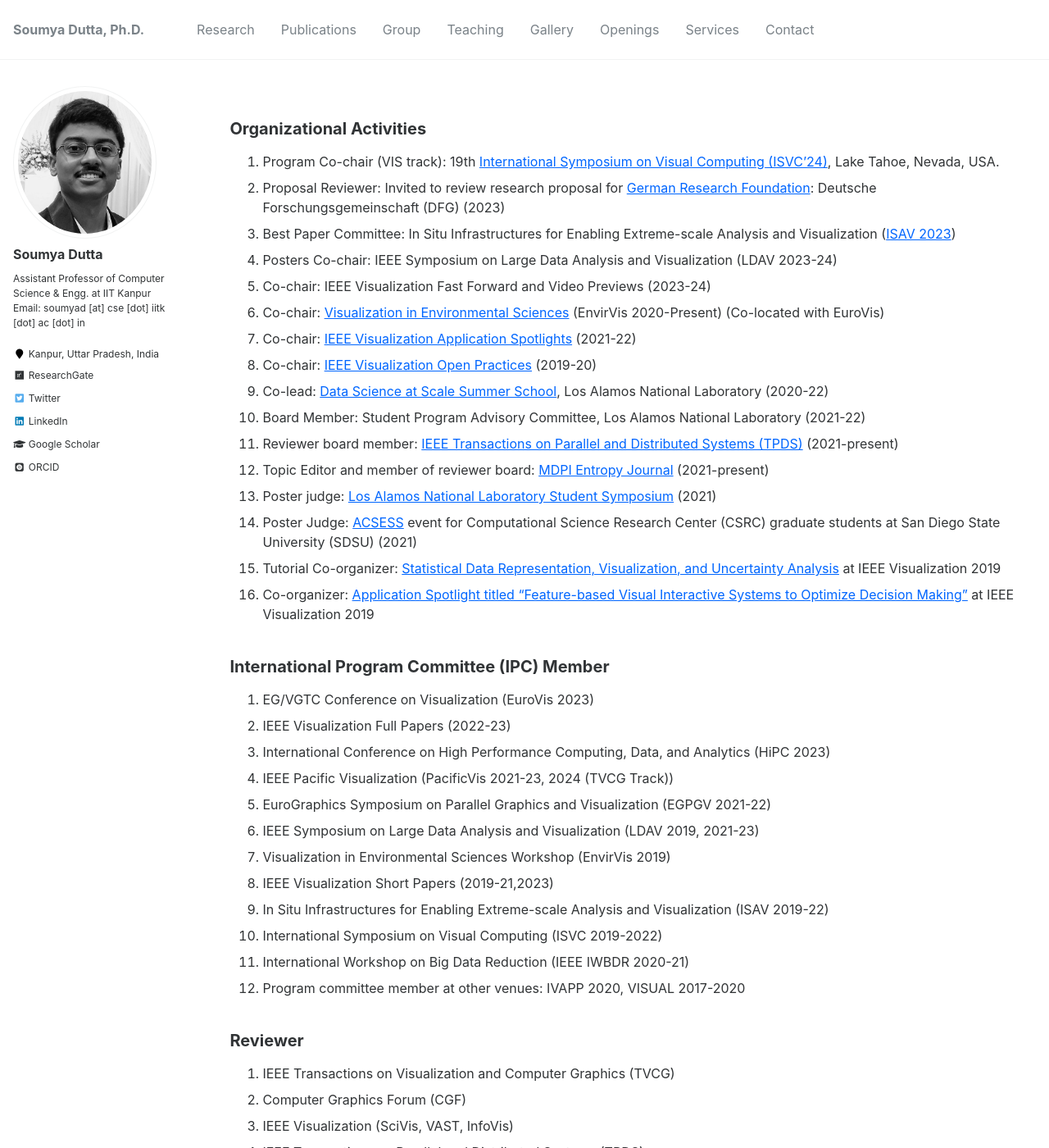
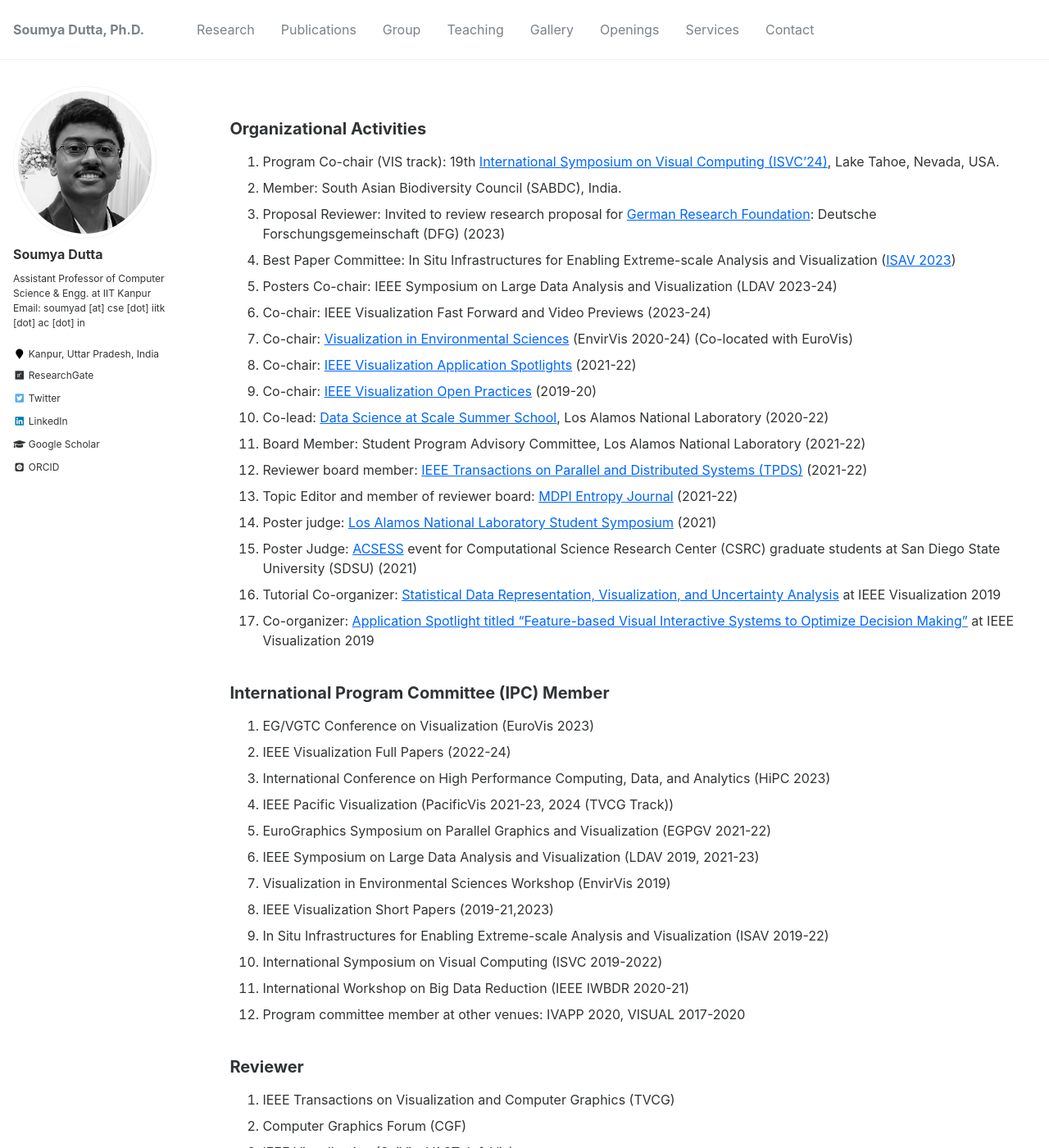
Before and after one commit to soumyadutta-cse/soumyadutta-cse.github.io, a Jekyll site: the page built from _pages/services.md, in a window 1280 px wide and 1400 px high. Shown: the whole window at 82% size. Built offline with Jekyll 4.4.1, drawn with Linux system fonts in a browser that asks for light colours; some web fonts are replaced.

Commit message:
update info and CV

```diff
--- a/_pages/services.md
+++ b/_pages/services.md
@@ -7,18 +7,19 @@ author_profile: true
 
 ## Organizational Activities
 
-16. Program Co-chair (VIS track): 19th [International Symposium on Visual Computing (ISVC’24)](https://www.isvc.net/), Lake Tahoe, Nevada, USA.
+17. Program Co-chair (VIS track): 19th [International Symposium on Visual Computing (ISVC’24)](https://www.isvc.net/), Lake Tahoe, Nevada, USA.
+16. Member: South Asian Biodiversity Council (SABDC), India.
 15. Proposal Reviewer: Invited to review research proposal for [German Research Foundation](https://www.dfg.de/en/): Deutsche Forschungsgemeinschaft (DFG) (2023)
 14. Best Paper Committee: In Situ Infrastructures for Enabling Extreme-scale Analysis and Visualization ([ISAV 2023](https://isav-workshop.github.io/2023/))
 13. Posters Co-chair: IEEE Symposium on Large Data Analysis and Visualization (LDAV 2023-24)
 12. Co-chair: IEEE Visualization Fast Forward and Video Previews (2023-24)
-11. Co-chair: [Visualization in Environmental Sciences](https://www.informatik.uni-leipzig.de/bsv/envirvis2022/) (EnvirVis 2020-Present) (Co-located with EuroVis)
+11. Co-chair: [Visualization in Environmental Sciences](https://www.informatik.uni-leipzig.de/bsv/envirvis2022/) (EnvirVis 2020-24) (Co-located with EuroVis)
 10. Co-chair: [IEEE Visualization Application Spotlights](http://ieeevis.org/year/2022/info/call-participation/application-spotlights) (2021-22)
 9. Co-chair: [IEEE Visualization Open Practices](http://ieeevis.org/year/2022/info/open-practices/open-practices) (2019-20)
 8. Co-lead: [Data Science at Scale Summer School](https://dssschool.org/), Los Alamos National Laboratory (2020-22)
 7. Board Member: Student Program Advisory Committee, Los Alamos National Laboratory (2021-22)
-6. Reviewer board member: [IEEE Transactions on Parallel and Distributed Systems (TPDS)](https://www.computer.org/csdl/journal/td/about/107377?title=Review%20Board&periodical=IEEE%20Transactions%20on%20Parallel%20and%20Distributed%20Systems) (2021-present)
-5. Topic Editor and member of reviewer board: [MDPI Entropy Journal](https://www.mdpi.com/journal/entropy/topic_editors) (2021-present)
+6. Reviewer board member: [IEEE Transactions on Parallel and Distributed Systems (TPDS)](https://www.computer.org/csdl/journal/td/about/107377?title=Review%20Board&periodical=IEEE%20Transactions%20on%20Parallel%20and%20Distributed%20Systems) (2021-22)
+5. Topic Editor and member of reviewer board: [MDPI Entropy Journal](https://www.mdpi.com/journal/entropy/topic_editors) (2021-22)
 4. Poster judge: [Los Alamos National Laboratory Student Symposium](https://www.lanl.gov/careers/career-options/student-internships/symposium/index.php) (2021)
 3. Poster Judge: [ACSESS](https://sites.google.com/sdsu.edu/acsess-2021/home?authuser=0) event for Computational Science Research Center (CSRC) graduate students at San Diego State University (SDSU) (2021)
 2. Tutorial Co-organizer: [Statistical Data Representation, Visualization, and Uncertainty Analysis](https://sites.google.com/view/distributiontutorial) at IEEE Visualization 2019
@@ -29,7 +30,7 @@ author_profile: true
 ## International Program Committee (IPC) Member
 
 12. EG/VGTC Conference on Visualization (EuroVis 2023)
-11. IEEE Visualization Full Papers (2022-23)
+11. IEEE Visualization Full Papers (2022-24)
 10. International Conference on High Performance Computing, Data, and Analytics (HiPC 2023)
 9. IEEE Pacific Visualization (PacificVis 2021-23, 2024 (TVCG Track))
 8. EuroGraphics Symposium on Parallel Graphics and Visualization (EGPGV 2021-22)
```
Also changed, not shown: _pages/research.md (+23 -4 lines), _pages/teaching.md (+1 -1 lines), 1 other file.
